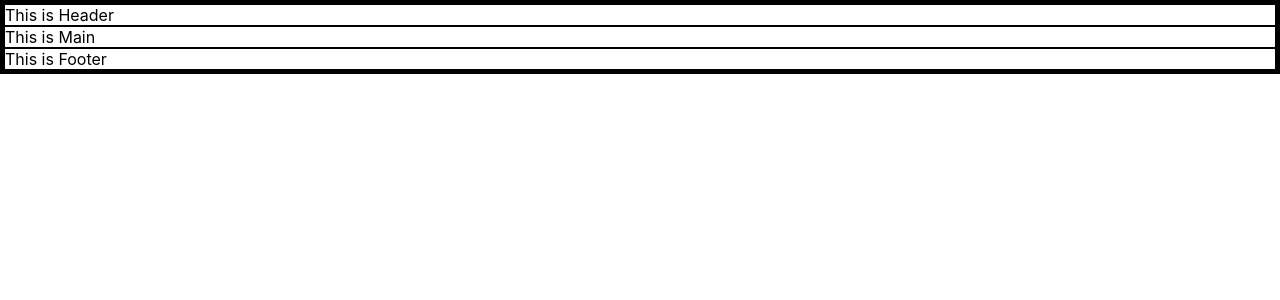
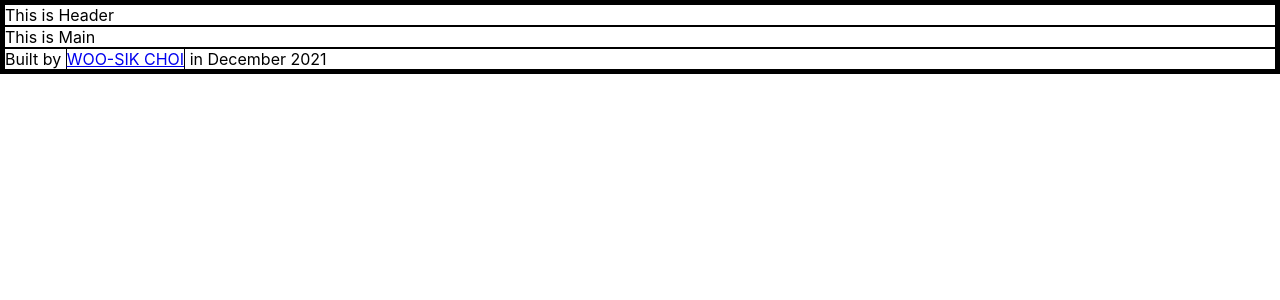
Before and after one commit to dvlprwchoi/weather-dashboard, a React (Create React App) app: page / in a window 1280 px wide. Shown: the top 300 px of the page. Built offline with nearby package versions, Linux system fonts and the light colour scheme.

Commit message:
Update footer

```diff
--- a/src/components/Footer/Footer.js
+++ b/src/components/Footer/Footer.js
@@ -1,5 +1,18 @@
 function Footer() {
-  return <div className="Footer">This is Footer</div>;
+  return (
+    <div className="Footer">
+      Built by{' '}
+      <a
+        className="portfolio-link"
+        href="https://woosikchoi.com"
+        target="_blank"
+        rel="noopenner noreferrer"
+      >
+        WOO-SIK CHOI
+      </a>{' '}
+      in December 2021
+    </div>
+  );
 }
 
 export default Footer;
```
